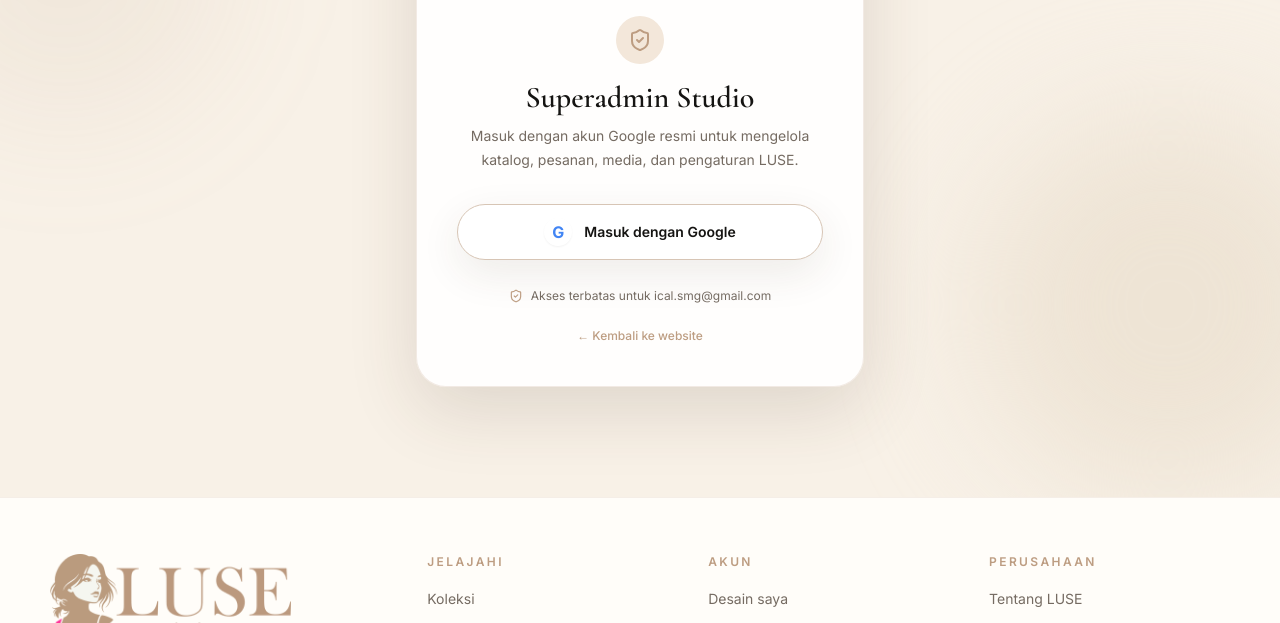
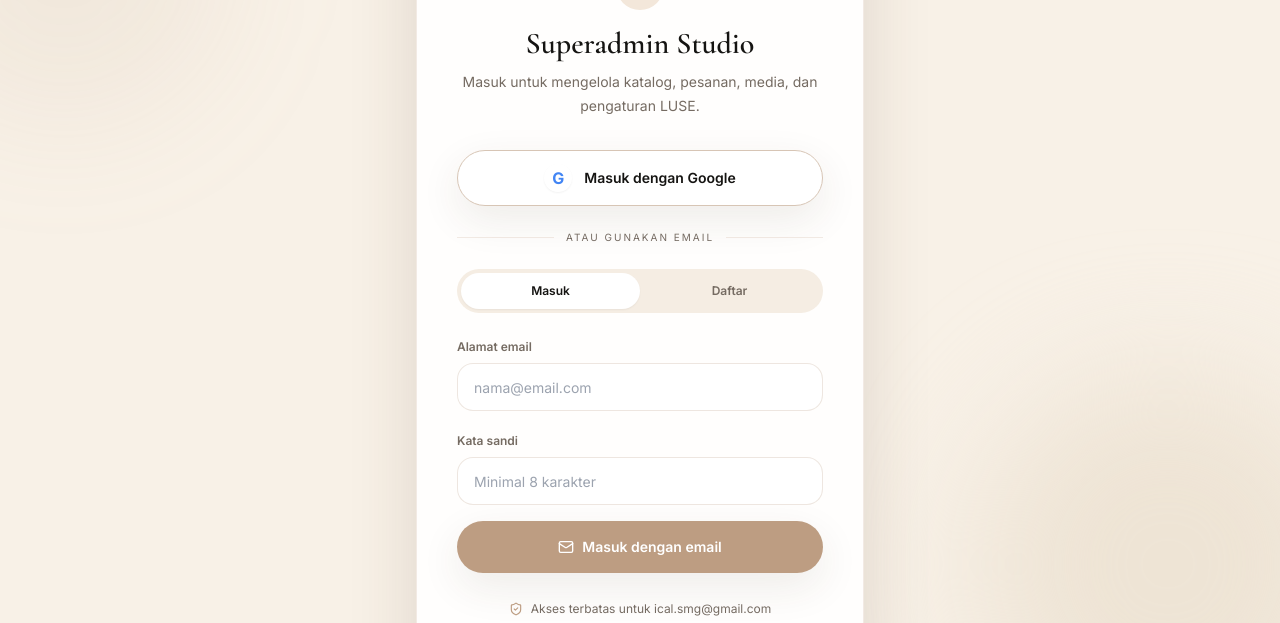
Before and after one commit to pomahguesthouse-cyber/lucebylucy, a React (Vite) app: page /admin/login in a window 1280 px wide. Shown: the part 304-927 px from the top of the page. Built offline with nearby package versions, Linux system fonts and the light colour scheme; no server answers.

Commit message:
Add admin email sign-in and sign-up

```diff
--- a/src/pages/AdminLogin.tsx
+++ b/src/pages/AdminLogin.tsx
@@ -1,6 +1,6 @@
 import { useEffect, useState } from "react";
 import { Link, useNavigate } from "react-router-dom";
-import { ShieldCheck } from "lucide-react";
+import { Mail, ShieldCheck } from "lucide-react";
 import { toast } from "sonner";
 import { getBackendClient, getBackendErrorMessage } from "@/lib/backend-client";
 import { SUPERADMIN_EMAIL, useAuth } from "@/hooks/use-auth";
@@ -10,6 +10,10 @@
   const navigate = useNavigate();
   const { user, isAdmin, loading, signOut } = useAuth();
   const [submitting, setSubmitting] = useState(false);
+  const [mode, setMode] = useState<"login" | "signup">("login");
+  const [fullName, setFullName] = useState("");
+  const [email, setEmail] = useState("");
+  const [password, setPassword] = useState("");
 
   useEffect(() => {
     if (!loading && user && isAdmin) navigate("/admin", { replace: true });
@@ -33,6 +37,40 @@
     }
   };
 
+  const handleEmailAuth = async (event: React.FormEvent<HTMLFormElement>) => {
+    event.preventDefault();
+    setSubmitting(true);
+    try {
+      const supabase = await getBackendClient();
+      const normalizedEmail = email.trim().toLowerCase();
+
+      if (mode === "signup") {
+        const { error } = await supabase.auth.signUp({
+          email: normalizedEmail,
+          password,
+          options: {
+            emailRedirectTo: `${window.location.origin}/admin`,
+            data: { full_name: fullName.trim() },
+          },
+        });
+        if (error) throw error;
+        toast.success("Pendaftaran berhasil. Periksa email untuk mengonfirmasi akun.");
+        setMode("login");
+      } else {
+        const { error } = await supabase.auth.signInWithPassword({
+          email: normalizedEmail,
+          password,
+        });
+        if (error) throw error;
+        toast.success("Berhasil masuk.");
+      }
+    } catch (error) {
+      toast.error(getBackendErrorMessage(error));
+    } finally {
+      setSubmitting(false);
+    }
+  };
+
   const unauthorized = !loading && user && !isAdmin;
 
   return (
@@ -48,15 +86,16 @@
             <ShieldCheck className="h-6 w-6" />
           </div>
           <h1 className="mt-4 font-display text-3xl font-semibold">Superadmin Studio</h1>
-          <p className="mt-2 text-sm leading-6 text-mink">Masuk dengan akun Google resmi untuk mengelola katalog, pesanan, media, dan pengaturan LUSE.</p>
+          <p className="mt-2 text-sm leading-6 text-mink">Masuk untuk mengelola katalog, pesanan, media, dan pengaturan LUSE.</p>
 
           {unauthorized ? (
             <div className="mt-7 rounded-2xl border border-red-200 bg-red-50 p-4 text-left">
               <p className="text-sm font-semibold text-red-800">Akun tidak memiliki akses admin.</p>
-              <p className="mt-1 text-xs leading-5 text-red-700">Keluar lalu gunakan akun Google {SUPERADMIN_EMAIL}.</p>
+              <p className="mt-1 text-xs leading-5 text-red-700">Keluar lalu gunakan akun {SUPERADMIN_EMAIL}.</p>
               <button type="button" onClick={() => void signOut()} className="mt-4 text-sm font-semibold text-red-800 underline">Keluar dari akun ini</button>
             </div>
           ) : (
+            <>
               <button
                 type="button"
                 onClick={() => void handleGoogleLogin()}
@@ -64,8 +103,39 @@
                 className="mt-8 flex h-14 w-full items-center justify-center gap-3 rounded-full border border-[#d7c5b5] bg-white px-6 text-sm font-semibold shadow-soft transition hover:-translate-y-0.5 hover:border-champagne disabled:pointer-events-none disabled:opacity-60"
               >
                 <span className="grid h-7 w-7 place-items-center rounded-full bg-white text-base font-bold text-[#4285f4] shadow-sm">G</span>
-              {submitting ? "Menghubungkan ke Google…" : "Masuk dengan Google"}
+                Masuk dengan Google
               </button>
+
+              <div className="my-6 flex items-center gap-3 text-[10px] uppercase tracking-[0.2em] text-mink">
+                <span className="h-px flex-1 bg-champagne/20" />atau gunakan email<span className="h-px flex-1 bg-champagne/20" />
+              </div>
+
+              <div className="mb-5 grid grid-cols-2 rounded-full bg-[#f5ede3] p-1 text-xs font-semibold">
+                <button type="button" onClick={() => setMode("login")} className={`rounded-full px-4 py-2.5 transition ${mode === "login" ? "bg-white text-charcoal shadow-sm" : "text-mink"}`}>Masuk</button>
+                <button type="button" onClick={() => setMode("signup")} className={`rounded-full px-4 py-2.5 transition ${mode === "signup" ? "bg-white text-charcoal shadow-sm" : "text-mink"}`}>Daftar</button>
+              </div>
+
+              <form onSubmit={handleEmailAuth} className="space-y-4 text-left">
+                {mode === "signup" && (
+                  <div>
+                    <label htmlFor="admin-name" className="text-xs font-semibold text-mink">Nama lengkap</label>
+                    <input id="admin-name" type="text" value={fullName} onChange={(event) => setFullName(event.target.value)} required className="mt-1.5 h-12 w-full rounded-2xl border border-champagne/25 bg-white px-4 text-sm outline-none transition focus:border-champagne" placeholder="Nama Anda" />
+                  </div>
+                )}
+                <div>
+                  <label htmlFor="admin-email" className="text-xs font-semibold text-mink">Alamat email</label>
+                  <input id="admin-email" type="email" value={email} onChange={(event) => setEmail(event.target.value)} required autoComplete="email" className="mt-1.5 h-12 w-full rounded-2xl border border-champagne/25 bg-white px-4 text-sm outline-none transition focus:border-champagne" placeholder="nama@email.com" />
+                </div>
+                <div>
+                  <label htmlFor="admin-password" className="text-xs font-semibold text-mink">Kata sandi</label>
+                  <input id="admin-password" type="password" value={password} onChange={(event) => setPassword(event.target.value)} required minLength={8} autoComplete={mode === "login" ? "current-password" : "new-password"} className="mt-1.5 h-12 w-full rounded-2xl border border-champagne/25 bg-white px-4 text-sm outline-none transition focus:border-champagne" placeholder="Minimal 8 karakter" />
+                </div>
+                <button type="submit" disabled={submitting || loading} className="flex h-[52px] w-full items-center justify-center gap-2 rounded-full bg-champagne px-6 text-sm font-semibold text-white shadow-soft transition hover:-translate-y-0.5 hover:bg-[#a9876c] disabled:pointer-events-none disabled:opacity-60">
+                  <Mail className="h-4 w-4" />{submitting ? "Memproses…" : mode === "login" ? "Masuk dengan email" : "Buat akun"}
+                </button>
+              </form>
+              {mode === "signup" && <p className="mt-4 text-left text-[11px] leading-5 text-mink">Pendaftaran tidak otomatis memberikan akses admin. Dashboard hanya dapat dibuka oleh superadmin yang disetujui.</p>}
+            </>
           )}
 
           <div className="mt-7 flex items-center justify-center gap-2 text-xs text-mink"><ShieldCheck className="h-3.5 w-3.5 text-champagne" />Akses terbatas untuk {SUPERADMIN_EMAIL}</div>
```
Lines whose indentation alone changed are shown as unchanged.
